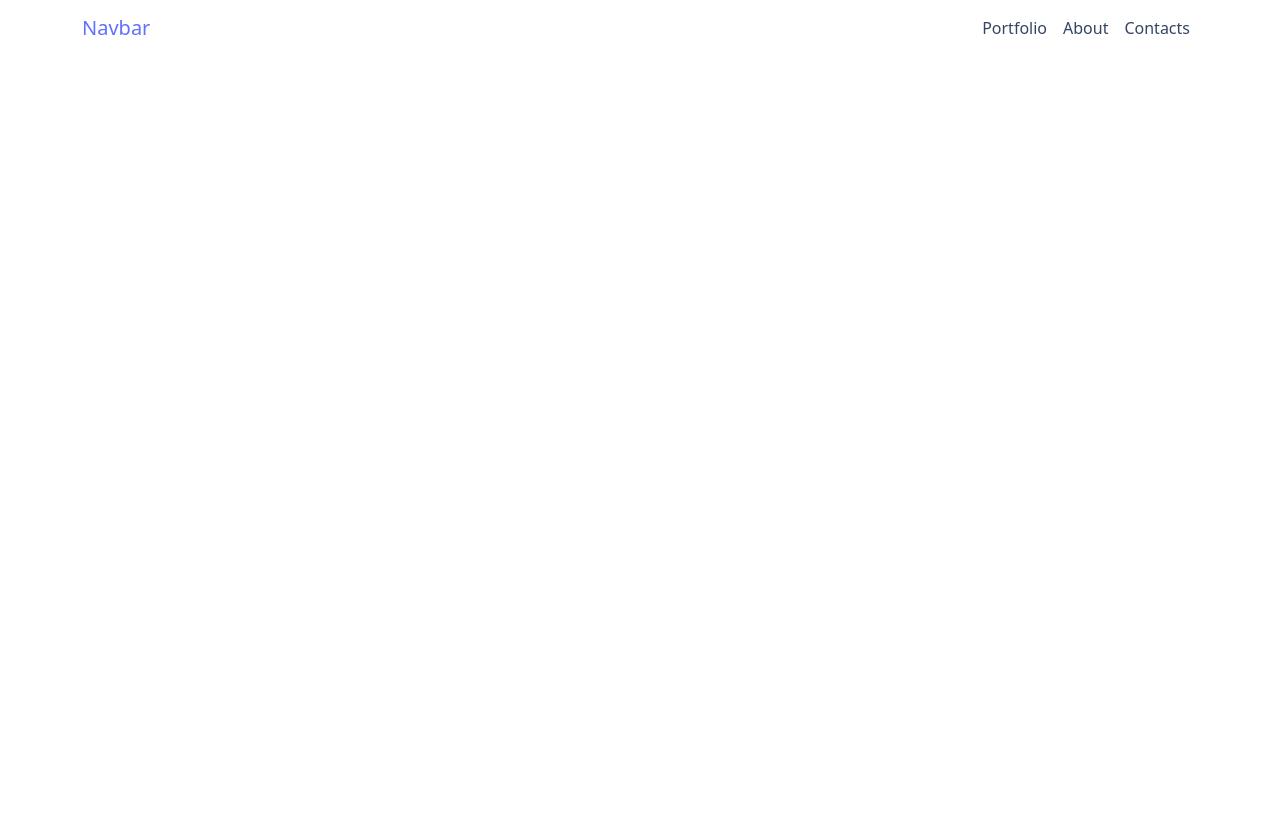
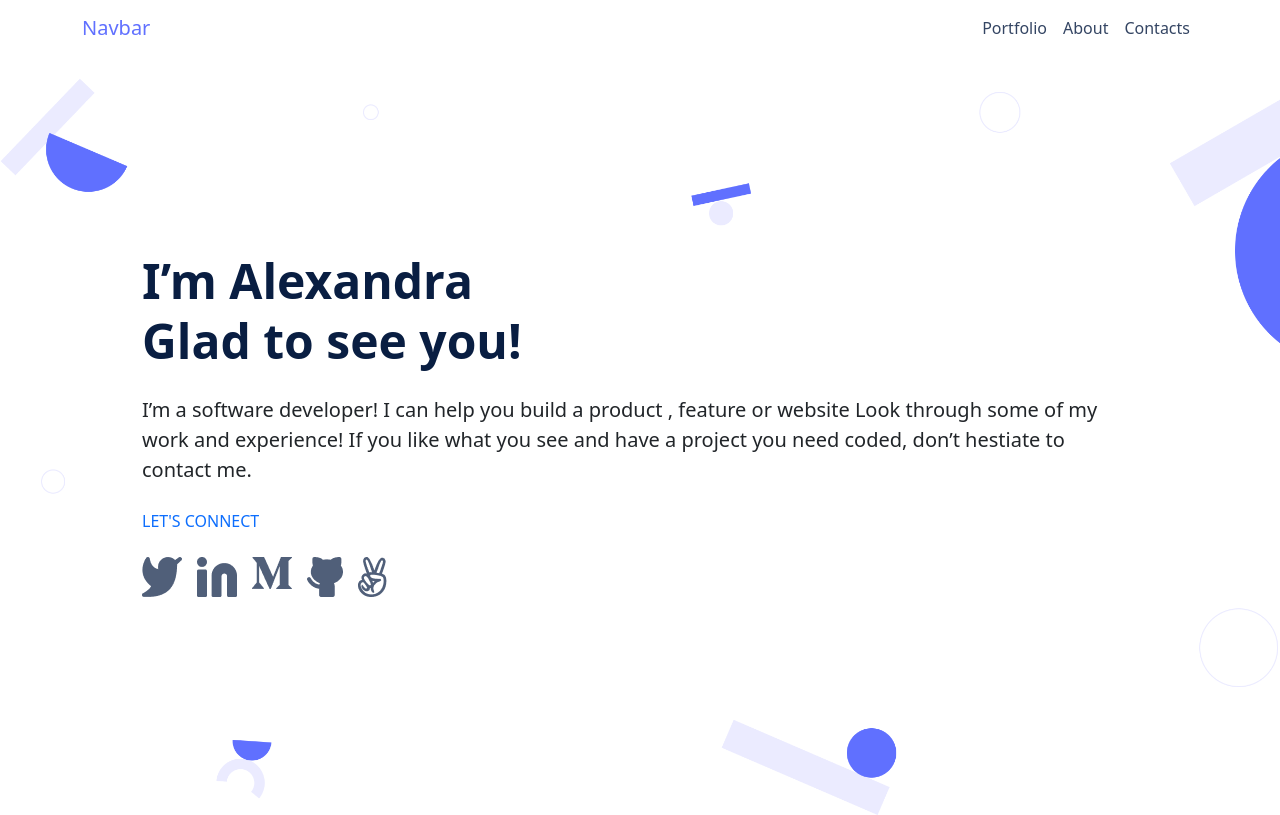
Before and after one commit to yohannesdagnachew/Bootstarap-portfolio, a website: page index.html in a window 1280 px wide. Drawn offline with nearby package versions, Linux system fonts and the light colour scheme.

Commit message:
Add headline section
Add headline section to index.html

```diff
--- a/index.html
+++ b/index.html
@@ -35,6 +35,49 @@
       </div>
     </nav>
 
+    <section id="headline" class="">
+      <div class="headline-wrap">
+        <div class="container d-flex align-items-center headline-height">
+          <div class="row justify-content-center mx-5">
+            <div class="col-12">
+              <h1 class="title">I’m Alexandra <br> Glad to see you!</h1>
+              <p class="lead my-4">I’m a software developer! I can help you build a product , feature or website Look through some of my work and experience! If you like what you see and have a project you need coded, don’t hestiate to contact me.</p>
+              <a href="#" class="healine-btn">LET'S CONNECT</a>
+            </div>
+              <ul class="d-flex list-unstyled my-4">
+                <li class="social-item">
+                  <a href="#">
+                    <img src="images/twitter.png" alt="Twitter icon">
+                  </a>
+                </li>
+                <li class="social-item">
+                  <a href="#">
+                    <img src="images/linkedin.png" alt="LinkedIn icon">
+                  </a>
+                </li>
+                <li class="social-item">
+                  <a href="#">
+                    <img src="images/medium.png" alt="Medium icon">
+                  </a>
+                </li>
+                <li class="social-item">
+                  <a href="#">
+                    <img src="images/github.png" alt="Github icon">
+                  </a>
+                </li>
+                <li class="social-item">
+                  <a href="#">
+                    <img src="images/angellist.png" alt="AngelList icon">
+                  </a>
+                </li>
+              </ul>
+          </div>
+        </div>
+      </div>
+    </section>
+
+
+
     <script
       src="https://cdn.jsdelivr.net/npm/@popperjs/core@2.10.2/dist/umd/popper.min.js"
       integrity="sha384-7+zCNj/IqJ95wo16oMtfsKbZ9ccEh31eOz1HGyDuCQ6wgnyJNSYdrPa03rtR1zdB"
--- a/style.css
+++ b/style.css
@@ -7,3 +7,34 @@
 .navbar-light .navbar-nav .nav-link {
   color: #344563 !important;
 }
+
+#headline {
+  background-image: url("images/bt-hd-bg.png");
+  background-repeat: no-repeat;
+  background-size: cover;
+}
+
+.headline-wrap {
+  background-image: url("images/headline-icons-bg.png");
+  background-repeat: no-repeat;
+  background-size: cover;
+}
+
+.headline-height {
+  height: 47.4375rem;
+}
+
+.title {
+  font-weight: 700;
+  font-size: 48px;
+  line-height: 60px;
+  color: #091e42;
+}
+
+.healine-btn {
+  text-decoration: none;
+}
+
+.social-item {
+  margin-right: .9375rem;
+}
```
Also changed, not shown: images/Vector.png (added), images/angellist.png (added), images/bt-hd-bg.png (added), images/github.png (added), images/headline-icons-bg.png (added), images/linkedin.png (added), images/medium.png (added), images/twitter.png (added), 1 other file.
